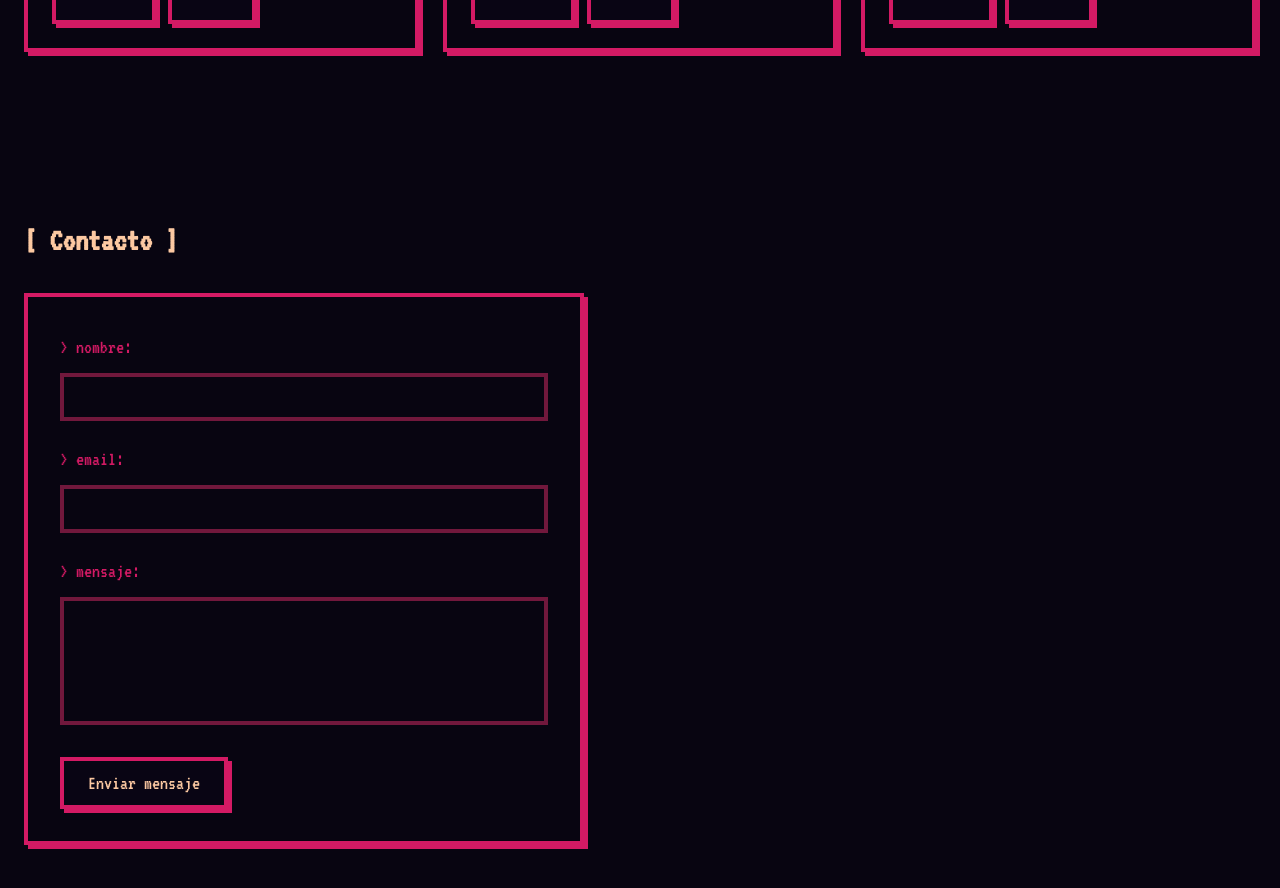
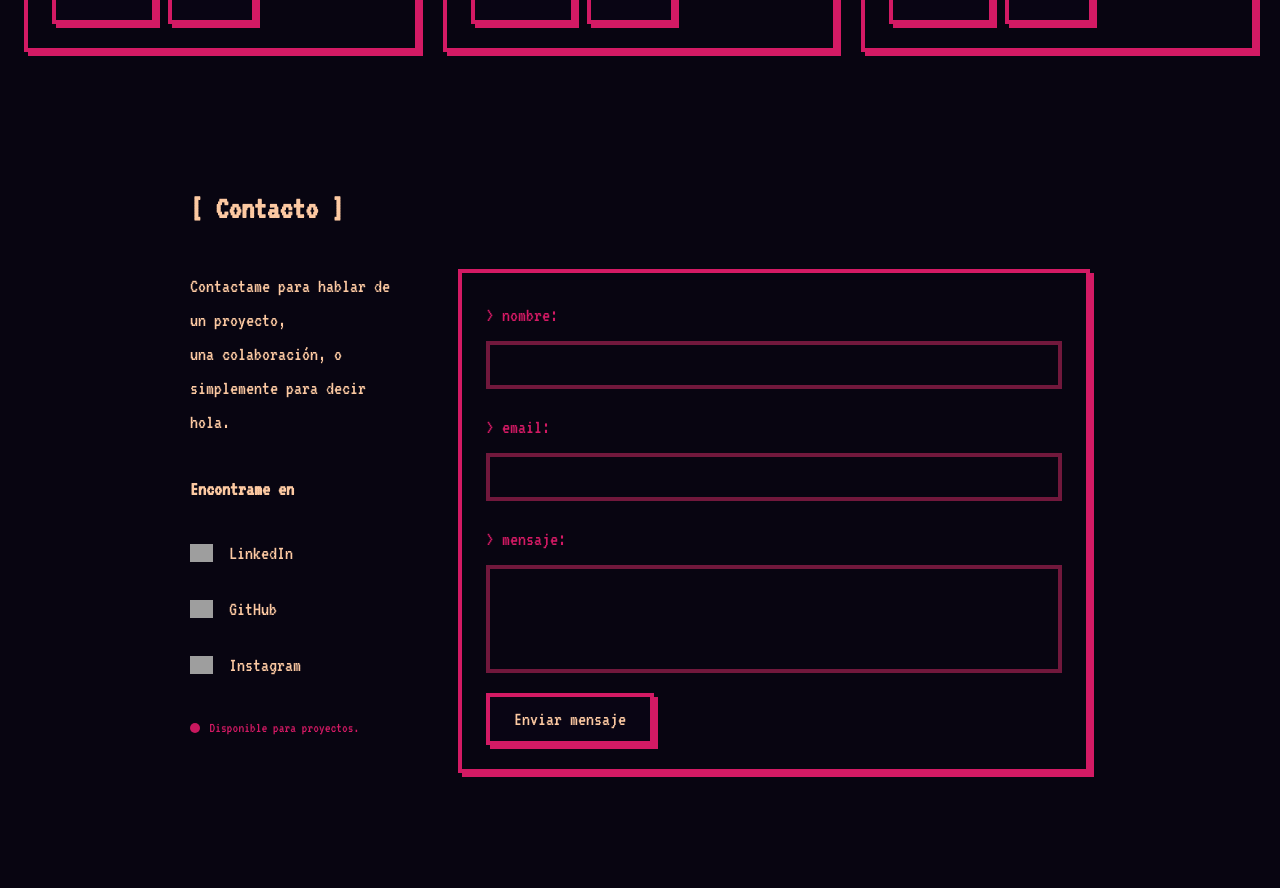
Before and after one commit to dbetania2/mi-portfolio, a Next.js app: page / in a window 1280 px wide. Shown: the part 2740-3628 px from the top of the page. After the commit the page ends 3561 px from the top, so only its background shows below. Built offline with nearby package versions, Linux system fonts and the light colour scheme; grey boxes are pictures that could not be loaded.

Commit message:
feat(contact): layout dos columnas, texto intro y badge disponible

```diff
--- /dev/null
+++ b/src/components/contact/Contact.module.css
@@ -0,0 +1,165 @@
+/* Contact.module.css */
+
+.section {
+  padding-top: 3rem;
+  padding-bottom: 3rem;
+}
+
+/* ── Layout ─────────────────────────────────────────── */
+.layout {
+  display: flex;
+  flex-direction: column;
+  gap: 2rem;
+  margin-top: 2rem;
+}
+
+@media (min-width: 768px) {
+  .layout {
+    flex-direction: row;
+    align-items: flex-start;
+    gap: 3rem;
+  }
+}
+
+/* ── Panel izquierdo ────────────────────────────────── */
+.social {
+  display: flex;
+  flex-direction: column;
+  gap: 2rem;
+}
+
+@media (min-width: 768px) {
+  .social {
+    flex: 0 0 220px;
+  }
+}
+
+/* ── Bloque de texto intro ──────────────────────────── */
+.introBlock {
+  display: flex;
+  flex-direction: column;
+  gap: 0.5rem;
+}
+
+.intro {
+  color: var(--accent);
+  line-height: 1.7;
+  margin: 0;
+}
+
+.introSub {
+  color: var(--secondary);
+  font-size: 0.9rem;
+  margin: 0;
+  opacity: 0.85;
+}
+
+/* ── Bloque de redes ────────────────────────────────── */
+.socialBlock {
+  display: flex;
+  flex-direction: column;
+  gap: 1.25rem;
+}
+
+.socialTitle {
+  color: var(--accent);
+  margin: 0 0 0.5rem;
+}
+
+.socialLink {
+  display: flex;
+  align-items: center;
+  gap: 1rem;
+  color: var(--accent);
+  text-decoration: none;
+  transition: color 0.2s;
+}
+
+.socialLink:hover {
+  color: var(--secondary);
+}
+
+.socialIcon {
+  width: 23px;
+  height: 18px;
+  image-rendering: pixelated;
+  flex-shrink: 0;
+}
+
+/* ── Badge disponible ───────────────────────────────── */
+.availableBlock {
+  display: flex;
+  align-items: center;
+  gap: 0.6rem;
+}
+
+.availableDot {
+  display: inline-block;
+  width: 10px;
+  height: 10px;
+  border-radius: 50%;
+  background: var(--secondary);
+  flex-shrink: 0;
+  animation: pulse 2s ease-in-out infinite;
+}
+
+@keyframes pulse {
+  0%, 100% { opacity: 1; }
+  50%       { opacity: 0.4; }
+}
+
+.availableText {
+  color: var(--secondary);
+  font-size: 0.9rem;
+}
+
+/* ── Formulario ─────────────────────────────────────── */
+.formWrapper {
+  flex: 1;
+  min-width: 0;
+  padding: 1.5rem;
+}
+
+.form {
+  display: flex;
+  flex-direction: column;
+  gap: 1.25rem;
+}
+
+.field {
+  display: flex;
+  flex-direction: column;
+}
+
+.label {
+  display: block;
+  margin-bottom: 0.5rem;
+  color: var(--secondary);
+}
+
+.input,
+.textarea {
+  width: 100%;
+  background: var(--bg);
+  border: 4px solid var(--primary);
+  color: var(--accent);
+  padding: 0.625rem;
+  font-family: var(--font);
+  font-size: 1.25rem;
+  outline: none;
+  transition: border-color 0.2s;
+}
+
+.input:focus,
+.textarea:focus {
+  border-color: var(--secondary);
+}
+
+.textarea {
+  resize: none;
+}
+
+.status {
+  color: var(--secondary);
+  margin: 0;
+}
--- a/src/components/contact/Contact.tsx
+++ b/src/components/contact/Contact.tsx
@@ -1,25 +1,13 @@
 'use client'
+
 import { useState } from 'react'
-
-const inputStyle: React.CSSProperties = {
-  width: '100%',
-  background: 'var(--bg)',
-  border: '4px solid var(--primary)',
-  color: 'var(--accent)',
-  padding: '0.625rem',
-  fontFamily: 'var(--font)',
-  fontSize: '1.25rem',
-  outline: 'none',
-}
-
-const labelStyle: React.CSSProperties = {
-  display: 'block',
-  marginBottom: '0.5rem',
-  color: 'var(--secondary)',
-}
+import styles from './Contact.module.css'
+import Image from 'next/image'
 
 export default function Contact() {
-  const [form, setForm] = useState({ nombre: '', email: '', mensaje: '' })
+  const [nombre, setNombre] = useState('')
+  const [email, setEmail] = useState('')
+  const [mensaje, setMensaje] = useState('')
   const [status, setStatus] = useState('')
 
   const handleSubmit = async (e: React.FormEvent) => {
@@ -29,45 +17,96 @@ export default function Contact() {
   }
 
   return (
-    <section id="contacto">
+    <section id="contacto" className={styles.section}>
+      <div className="container">
         <h2>[ Contacto ]</h2>
-      <div className="pixel-border" style={{ padding: '2rem', maxWidth: '35rem' }}>
-        <form onSubmit={handleSubmit} style={{ display: 'flex', flexDirection: 'column', gap: '1.25rem' }}>
-          <div>
-            <label style={labelStyle}>&gt; nombre:</label>
+
+        <div className={styles.layout}>
+
+          {/* Panel izquierdo */}
+          <div className={styles.social}>
+
+            <div className={styles.introBlock}>
+              <p className={styles.intro}>
+                Contactame para hablar de un proyecto,<br />
+                una colaboración, o simplemente para decir hola.
+              </p>
+            </div>
+
+            <div className={styles.socialBlock}>
+              <h3 className={styles.socialTitle}>Encontrame en</h3>
+
+              <a href="https://www.linkedin.com/in/daianadelgrecco/" target="_blank" rel="noopener noreferrer" className={styles.socialLink}>
+                <Image src="/icons/linkedin.png" alt="LinkedIn" width={23} height={18} className={styles.socialIcon} />
+                LinkedIn
+              </a>
+
+              <a href="https://github.com/dbetania2" target="_blank" rel="noopener noreferrer" className={styles.socialLink}>
+                <Image src="/icons/github.png" alt="GitHub" width={23} height={18} className={styles.socialIcon} />
+                GitHub
+              </a>
+
+              <a href="https://instagram.com/daianabetania" target="_blank" rel="noopener noreferrer" className={styles.socialLink}>
+                <Image src="/icons/instagram.png" alt="Instagram" width={23} height={18} className={styles.socialIcon} />
+                Instagram
+              </a>
+
+            </div>
+
+            <div className={styles.availableBlock}>
+              <span className={styles.availableDot} aria-hidden="true" />
+              <span className={styles.availableText}>Disponible para proyectos.</span>
+            </div>
+
+          </div>
+
+          {/* Formulario */}
+          <div className={`pixel-border ${styles.formWrapper}`}>
+            <form onSubmit={handleSubmit} className={styles.form}>
+
+              <div className={styles.field}>
+                <label className={styles.label}>&gt; nombre:</label>
                 <input
                   type="text"
-              value={form.nombre}
-              onChange={(e) => setForm({ ...form, nombre: e.target.value })}
+                  value={nombre}
+                  onChange={(e) => setNombre(e.target.value)}
                   required
-              style={inputStyle}
+                  className={styles.input}
                 />
               </div>
-          <div>
-            <label style={labelStyle}>&gt; email:</label>
+
+              <div className={styles.field}>
+                <label className={styles.label}>&gt; email:</label>
                 <input
                   type="email"
-              value={form.email}
-              onChange={(e) => setForm({ ...form, email: e.target.value })}
+                  value={email}
+                  onChange={(e) => setEmail(e.target.value)}
                   required
-              style={inputStyle}
+                  className={styles.input}
                 />
               </div>
-          <div>
-            <label style={labelStyle}>&gt; mensaje:</label>
+
+              <div className={styles.field}>
+                <label className={styles.label}>&gt; mensaje:</label>
                 <textarea
-              value={form.mensaje}
-              onChange={(e) => setForm({ ...form, mensaje: e.target.value })}
+                  value={mensaje}
+                  onChange={(e) => setMensaje(e.target.value)}
                   required
-              rows={5}
-              style={{ ...inputStyle, resize: 'none' }}
+                  rows={4}
+                  className={styles.textarea}
                 />
               </div>
+
               <button type="submit" className="pixel-btn" style={{ alignSelf: 'flex-start' }}>
                 Enviar mensaje
               </button>
-          {status && <p style={{ color: 'var(--secondary)' }}>{status}</p>}
+
+              {status && <p className={styles.status}>{status}</p>}
+
             </form>
+          </div>
+
+        </div>
       </div>
     </section>
   )
```
Lines whose indentation alone changed are shown as unchanged.
